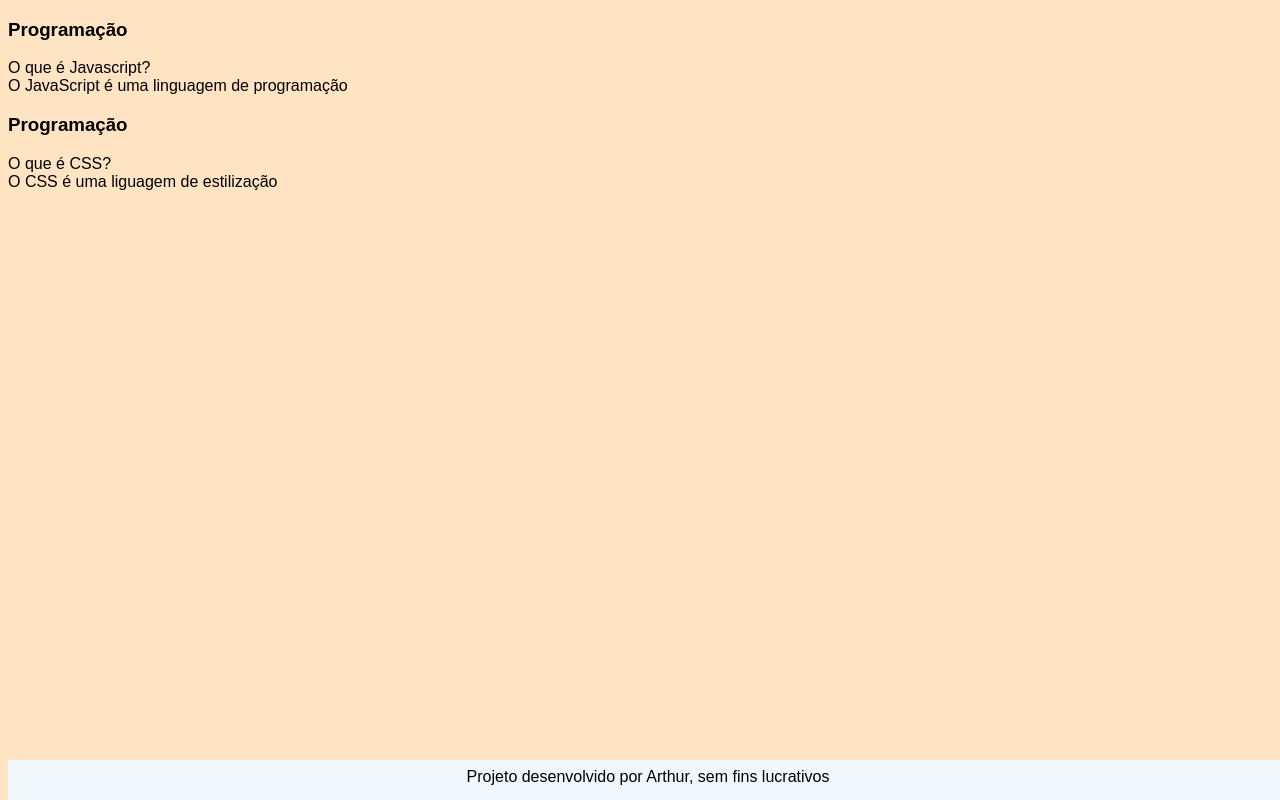
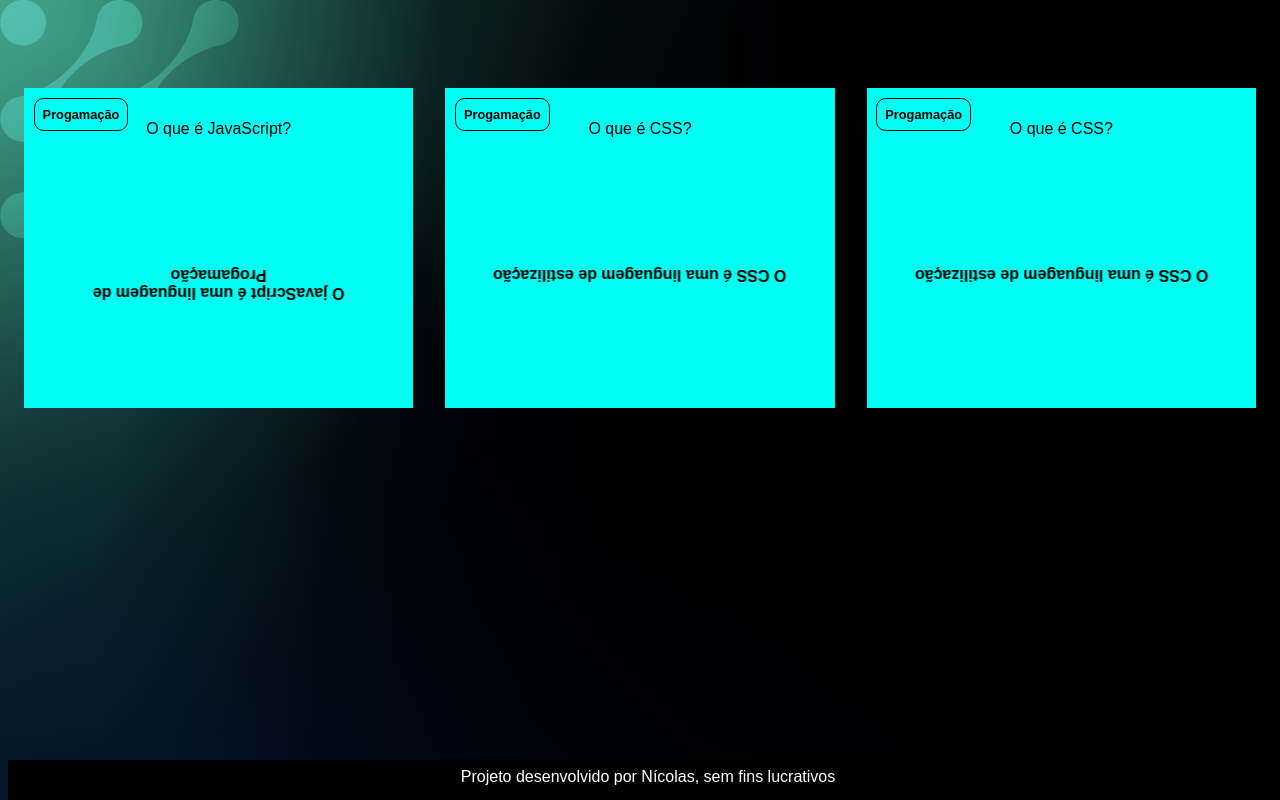
Before and after one commit to 4rthurmoura/zikavirus, a plain HTML site: page index.html in a window 1280 px wide. Drawn offline with Linux system fonts and the light colour scheme; a web font is replaced by a local one.

Commit message:
Add files via upload

```diff
--- a/assets/style.css
+++ b/assets/style.css
@@ -1,17 +1,82 @@
-body{
-    background-color:bisque ;
-    font-family: "Bai Jamjuree", sans-serif;
-}
-footer{
-    background-color: aliceblue;
-    color: black;
+body {
+    background: url('img/bg-desktop.webp');
+    font-family:"Bai Jamjuree", sans-serif;
+ }
+
+
+ #container{
+    display: flex;
+ }
+
+
+ .cartao{
+    margin: 1rem 1rem;
+    height: 20rem;
+    flex-grow: 1;
+    flex-basis: calc(33% - 6rem);
+ }
+
+
+ .cartao__conteudo{
+    text-align: center;
+    background-color: var(--card-back-color);
+    height: 100%;
+    transform-style: preserve-3d;
+    transition: transform 300ms ease-in-out;
+ }
+
+
+ .cartao__conteudo h3{
+    color: var(--text-color);
+    border: 1px solid var(--text-color);
+    text-align: left;
+    padding: 0.5rem;
+    position: absolute;
+    margin: 0.6rem;
+    border-radius: 0.6rem;
+    font-size: 1vw;
+    backface-visibility: hidden;
+
+ }
+
+
+ .cartao__conteudo p{
+    margin-top: 1rem;
+    padding: 2rem;
+    margin-top: 4rem;
+
+
+ }
+ .cartao__conteudo__pergunta p{
+    color: var(--text-color)
+ }
+ .cartao__conteudo__resposta p{
+    color: var(--card-front-color-);
+    font-weight: 700;
+ }
+ footer {
+    background-color: black;
+    color: white;
     position: fixed;
     bottom: 0;
     width: 100%;
-    height: 2.5em;
-}
-footer p{
+    height: 2.5rem;
+ }
+
+
+ footer p {
     text-align: center;
-    font-size: 0, 6em;
-    margin-top: 0.5em;
-}
+    font-size: 0,6rem;
+    margin-top: 0.5rem;
+ }
+ :root{
+    --text-color: #000000;
+    --card-front-color: #000000 ;
+    --card-back-color: #00fff2 ;
+ }
+ .cartao:hover .cartao__conteudo{
+ transform: rotate(180deg);
+ }
+ .cartao__conteudo__resposta{
+    transform: rotate(180deg);
+ }
--- a/index.html
+++ b/index.html
@@ -1,47 +1,78 @@
 <!DOCTYPE html>
-<html lang="pt-br">
-
+<html lang="pt.br">
 <head>
    <meta charset="UTF-8">
    <meta name="viewport" content="width=device-width, initial-scale=1.0">
+   <link rel="stylesheet" href="assets/style.css">
    <link rel="preconnect" href="https://fonts.googleapis.com">
    <link rel="preconnect" href="https://fonts.gstatic.com" crossorigin>
-    <link
-        href="https://fonts.googleapis.com/css2?family=Bai+Jamjuree:ital,wght@0,200;0,300;0,400;0,500;0,600;0,700;1,200;1,300;1,400;1,500;1,600;1,700&display=swap"
-        rel="stylesheet">
-    <link rel="stylesheet" href="assets/style.css">
-    <title>Document</title>
+   <link href="https://fonts.googleapis.com/css2?family=Bai+Jamjuree:ital,wght@0,200;0,300;0,400;0,500;0,600;0,700;1,200;1,300;1,400;1,500;1,600;1,700&display=swap" rel="stylesheet">
+   <title>Flashcard</title>
 </head>
-
 <body>
    <main>
        <section id="container">
+
+
            <article class="cartao">
-                <div class="cartao_conteudo"> </div>
-                <h3>Programação</h3>
-                <div class="cartao_conteudo_pergunta">
-                    O que é Javascript?
+               <div class="cartao__conteudo">
+
+
+                   <h3>Progamação</h3>
+                   <div class="cartao__conteudo__pergunta">
+                       <p>O que é JavaScript?</p>
                    </div>
-                <div class="cartao_conteudo_resposta">
-                    O JavaScript é uma linguagem de programação
+                   <div class="cartao__conteudo__resposta">
+                       <p>O javaScript é uma linguagem de Progamação</p>
                    </div>
-            </article>
-            <article class="cartao">
-                <div class="cartao_conteudo"> </div>
-                <h3>Programação</h3>
-                <div class="cartao_conteudo_pergunta">
-                    O que é CSS?
-                </div>
-                <div class="cartao_conteudo_resposta">
-                    O CSS é uma liguagem de estilização
+
+
                </div>
            </article>
 
+
+           <article class="cartao">
+               <div class="cartao__conteudo">
+
+
+                   <h3>Progamação</h3>
+                   <div class="cartao__conteudo__pergunta">
+                       <p>O que é CSS?</p>
+                   </div>
+                   <div class="cartao__conteudo__resposta">
+                       <p>O CSS é uma linguagem de estilização</p>
+                   </div>
+
+
+               </div>
+           </article>
+
+
+           <article class="cartao">
+               <div class="cartao__conteudo">
+
+
+                   <h3>Progamação</h3>
+                   <div class="cartao__conteudo__pergunta">
+                       <p>O que é CSS?</p>
+                   </div>
+                   <div class="cartao__conteudo__resposta">
+                       <p>O CSS é uma linguagem de estilização</p>
+                   </div>
+
+
+               </div>
+           </article>
+
+
        </section>
    </main>
+
+
+
+
    <footer>
-        <p>Projeto desenvolvido por Arthur, sem fins lucrativos</p>
+       <p>Projeto desenvolvido por Nícolas, sem fins lucrativos</p>
    </footer>
 </body>
-
 </html>
```
Also changed, not shown: assets/img/bg-desktop.webp (added), assets/img/bg-mobile.webp (added), assets/img/bg-tablet.webp (added), 2 other files. Lines whose indentation alone changed are shown as unchanged.
